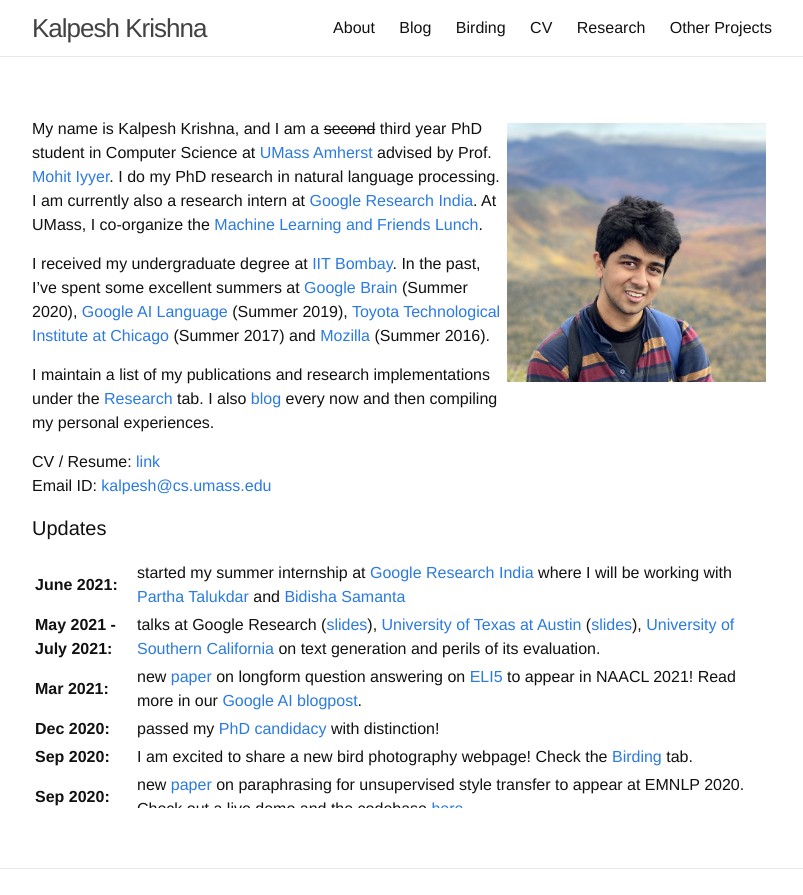
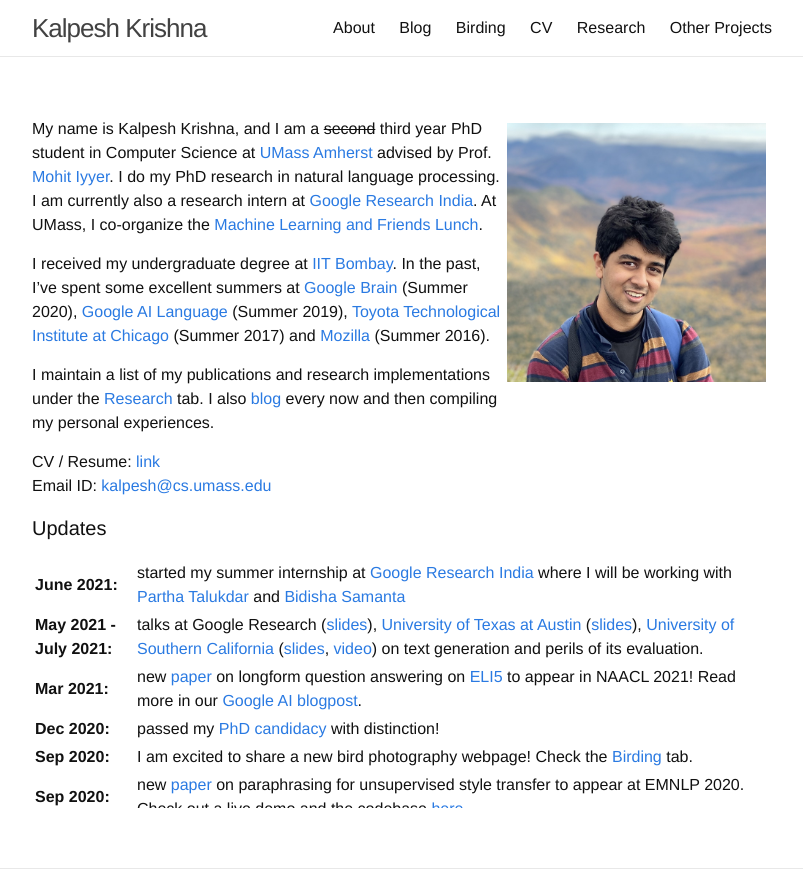
Before and after one commit to martiansideofthemoon/martiansideofthemoon.github.io, a Jekyll site: the page built from index.md, in a window 1280 px wide, cut to the strip 0-895 px from the top of the page. Shown: the whole strip, without its empty margins (238-1041 px from the left). Built offline with Jekyll 4.4.1, drawn with Linux system fonts in a browser that asks for light colours; comment, search, counter and statistics services are not loaded.

Commit message:
update news page

```diff
--- a/index.md
+++ b/index.md
@@ -21,7 +21,7 @@ Email ID: [kalpesh@cs.umass.edu](mailto:kalpesh@cs.umass.edu)
 <col width="100px">
 <col width="630px">
 <tr><td><b>June 2021:</b></td><td>started my summer internship at <a href="https://research.google/locations/india/">Google Research India</a> where I will be working with <a href="http://talukdar.net/">Partha Talukdar</a> and <a href="https://sites.google.com/view/bidisha-samanta/">Bidisha Samanta</a></td></tr>
-<tr><td><b>May 2021 - July 2021:</b></td><td>talks at Google Research (<a href="https://docs.google.com/presentation/d/1kkl0fGbhEqWnUDkcSbFsDWIKnojlR_HFiCvhAhXW2Uk/edit?usp=sharing">slides</a>), <a href="https://sites.google.com/view/utnlpsummerseminar/home">University of Texas at Austin</a> (<a href="https://docs.google.com/presentation/d/1eAV7Sn8KtT095YabkYtdcRKbWOUwwfmHazbQCjCTqSM/edit?usp=sharing">slides</a>), <a href="https://nlg.isi.edu/nl-seminar/">University of Southern California</a> on text generation and perils of its evaluation.</td></tr>
+<tr><td><b>May 2021 - July 2021:</b></td><td>talks at Google Research (<a href="https://docs.google.com/presentation/d/1kkl0fGbhEqWnUDkcSbFsDWIKnojlR_HFiCvhAhXW2Uk/edit?usp=sharing">slides</a>), <a href="https://sites.google.com/view/utnlpsummerseminar/home">University of Texas at Austin</a> (<a href="https://docs.google.com/presentation/d/1eAV7Sn8KtT095YabkYtdcRKbWOUwwfmHazbQCjCTqSM/edit?usp=sharing">slides</a>), <a href="https://nlg.isi.edu/nl-seminar/">University of Southern California</a> (<a href="https://docs.google.com/presentation/d/11kg2-h7asnAvnTe4PPUPup4H8W0XpCmqbcsx_AATKlI/edit?usp=sharing">slides</a>, <a href="https://youtu.be/bv95xMBZO_U">video</a>) on text generation and perils of its evaluation.</td></tr>
 <tr><td><b>Mar 2021:</b></td><td>new <a href="https://arxiv.org/abs/2103.06332">paper</a> on longform question answering on <a href="https://arxiv.org/abs/1907.09190">ELI5</a> to appear in NAACL 2021! Read more in our <a href="https://ai.googleblog.com/2021/03/progress-and-challenges-in-long-form.html">Google AI blogpost</a>.</td></tr>
 <tr><td><b>Dec 2020:</b></td><td>passed my <a href="https://www.cics.umass.edu/grads/phd-portfolio">PhD candidacy</a> with distinction!</td></tr>
 <tr><td><b>Sep 2020:</b></td><td>I am excited to share a new bird photography webpage! Check the <a href="{{ site.url }}/birding">Birding</a> tab.</td></tr>
```
Also changed, not shown: _pages/bird_photography.md (+1 -1 lines).
